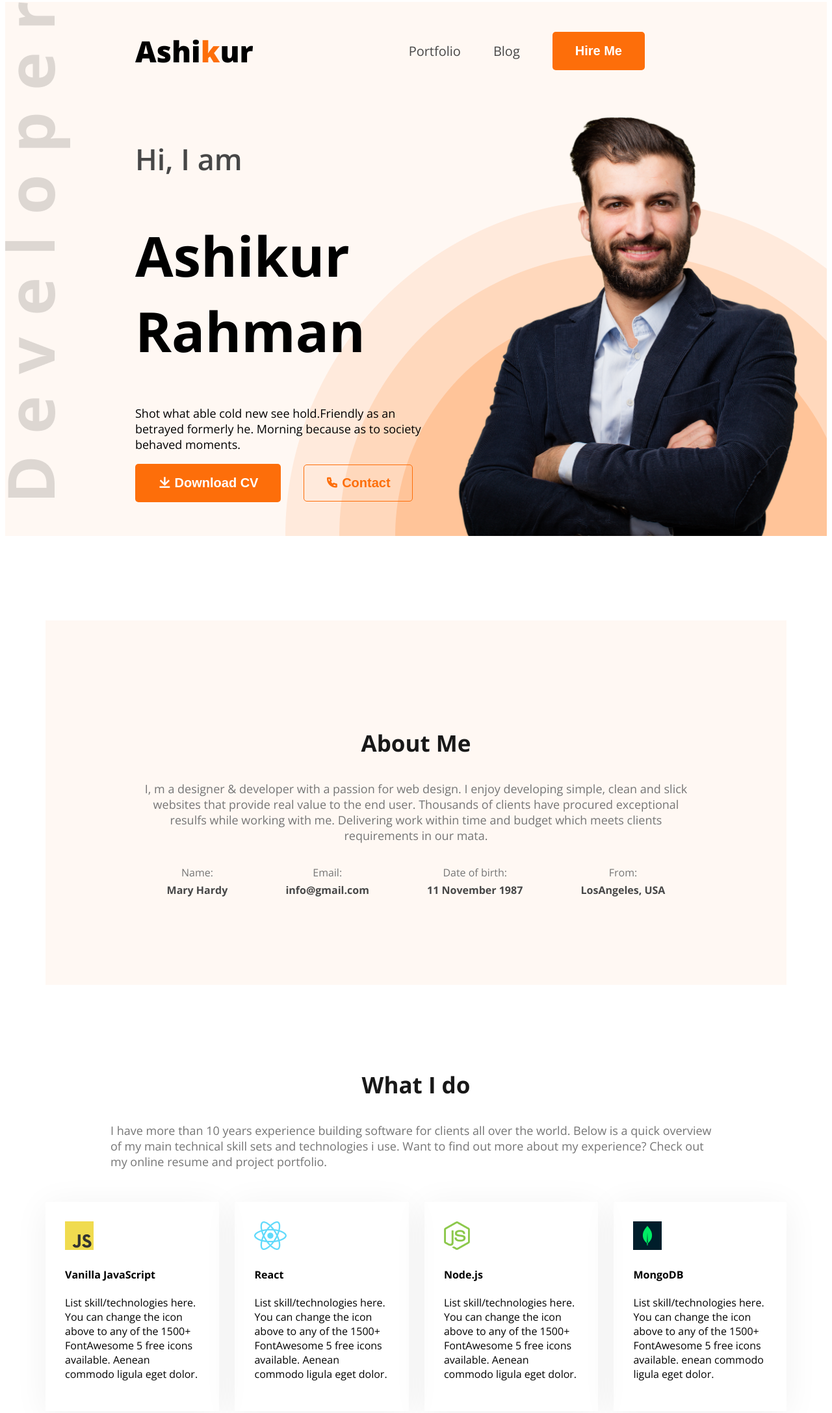
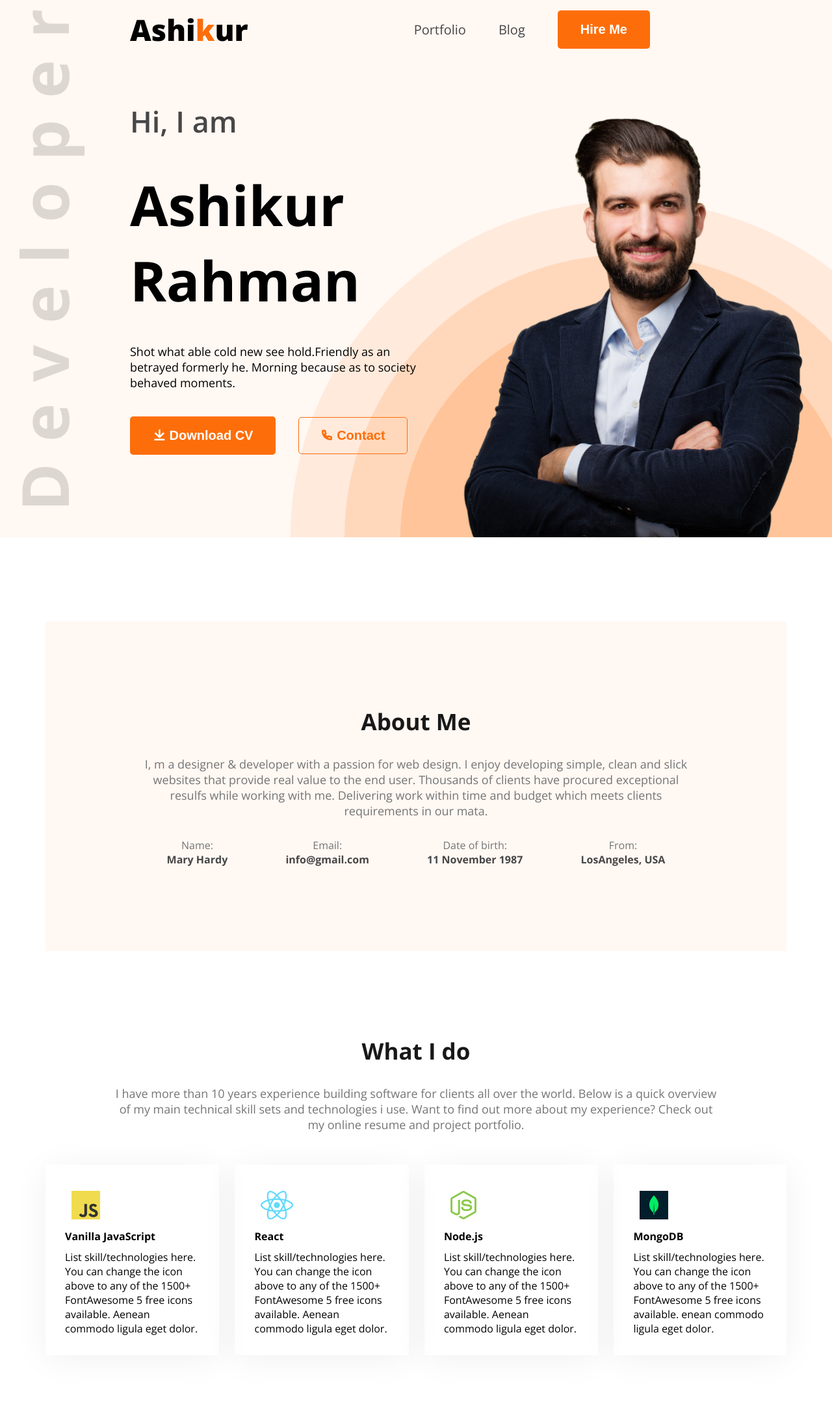
Before and after one commit to Ashikurahman23/webdev-portfolio, a plain HTML site: page index.html in a window 1280 px wide. Shown: the part 5-2180 px from the top of the page at 65% size. Drawn offline with nearby package versions, Linux system fonts and the light colour scheme.

Commit message:
finalwith btn

```diff
--- a/styles/style.css
+++ b/styles/style.css
@@ -1,4 +1,7 @@
 * {
+  margin: 0;
+  padding: 0;
+  box-sizing: border-box;
 }
 
 .open-sans-normal {
@@ -43,16 +46,19 @@
   font-size: 35px;
   font-weight: bold;
   color: #181818;
+  margin-bottom: 30px;
 }
 .section-description {
   font-size: 18px;
   color: #757575;
+  margin-bottom: 30px;
 }
 /* Header */
 .header {
   background-image: url(../images/developer.png), url(../images/header_bg.png);
   background-repeat: no-repeat;
-  background-position: top left, bottom right;
+  background-position: 30px 20px, bottom right;
+  padding: 20px 0 0 0;
 }
 /* Navbar */
 nav {
@@ -81,7 +87,7 @@ nav ul li a {
 /* Banner Styles */
 .banner {
   display: flex;
-  margin: 0 35px 0 200px;
+  margin: 80px 35px 0 200px;
   justify-content: space-between;
 }
 .banner-content {
@@ -94,9 +100,11 @@ nav ul li a {
 .banner_title {
   font-weight: bold;
   font-size: 85px;
+  margin: 40px 0;
 }
 .banner-description {
   font-size: 18px;
+  margin-bottom: 40px;
 }
 .banner-profile-pic {
   width: 580px;
@@ -123,13 +131,13 @@ main {
 }
 .item-description {
   font-weight: bold;
-  line-height: 0;
 }
 .skills {
   margin: 130px 0;
 }
 .skills > p {
   padding: 0 100px;
+  text-align: center;
 }
 .skills-container {
   display: flex;
@@ -141,7 +149,12 @@ main {
   padding: 30px;
   box-shadow: 0px 6px 50px 0px rgba(0, 0, 0, 0.06);
 }
-
+.skill img {
+  margin: 10px;
+}
+.skill h4 {
+  margin-bottom: 10px;
+}
 /* Resume Section Styles */
 .resume-container {
   display: flex;
@@ -149,8 +162,8 @@ main {
 }
 .experience-subtitle {
   font-size: 20px;
-  line-height: 0;
   font-weight: 600;
+  margin-bottom: 10px;
 }
 .experience-description,
 .experience-subtitle {
@@ -160,6 +173,7 @@ main {
   font-size: 25px;
   font-weight: 700;
   color: #474747;
+  margin-bottom: 10px;
 }
 .resume hr {
   margin: 30px 5px;
@@ -169,6 +183,7 @@ main {
   font-size: 30px;
   font-weight: bold;
   color: #474747;
+  margin-bottom: 20px;
 }
 .resume-download-cv {
   margin: 50px 0;
```
